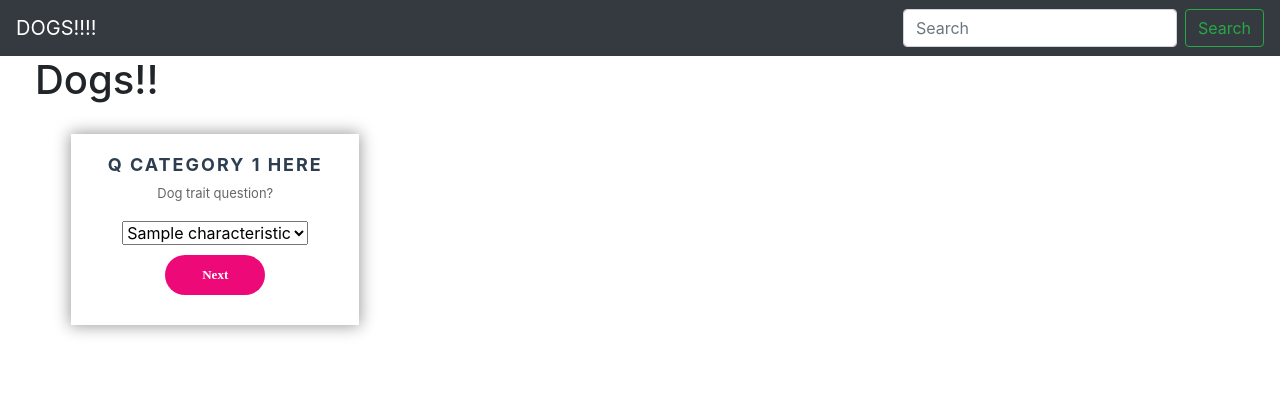
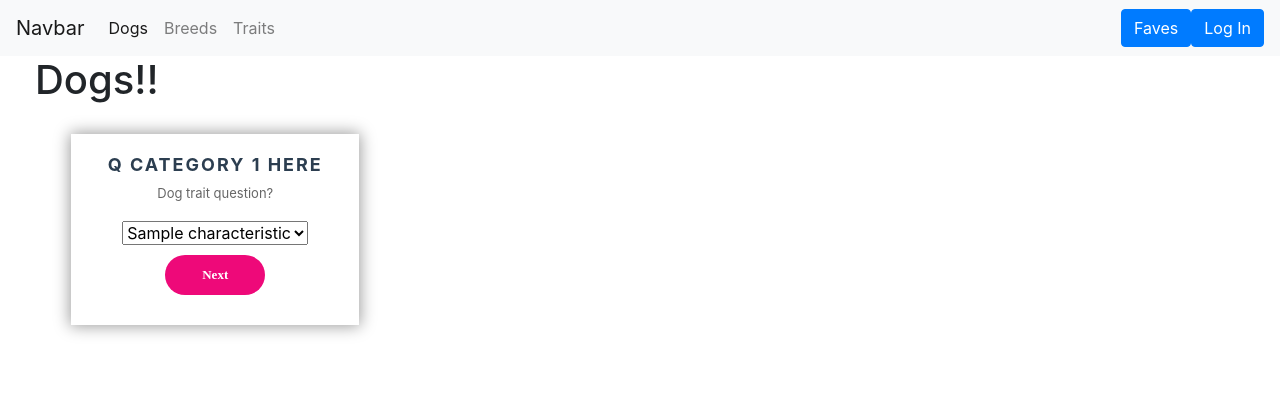
Before and after one commit to alvarezcindy/pawfectmatch, a Flask app: page / in a window 1280 px wide. Shown: the top 420 px of the page. Run offline with Flask 2, Linux system fonts and the light colour scheme; tables that the repository leaves empty hold one stand-in row (values such as "Sample post"); a database or web service that is not in the repository returns one stand-in record (values such as "Sample title"); data that the repository does not hold is empty; some libraries are stand-ins or nearby versions.

Commit message:
Added base template

```diff
--- a/static/js/breeds.js
+++ b/static/js/breeds.js
@@ -43,18 +43,18 @@ function getDogBreeds(results) {
     let response = ('<h2>Traits and dog breeds that match your preference!</h2>');
 
     console.log(search_dogs);
+    $.get('/call-api.json',
+          { search_dogs: search_dogs },
+          updateDogCards);
+
     $(".matches-container").show();
     $(".dog-quiz").toggle();
     // $("#retake-quiz").attr("hidden", false);
     $("#dog-matches").html(response);
+
     $("#top-ten-breeds").html(breeds);
     $("#top-ten-desc").html(dogs[0][1]);
-
     $("#top-ten-img").attr("src", dogs[0][2]);
-
-    $.get('/call-api.json',
-          { search_dogs: search_dogs },
-          updateDogCards);
 }
 
 function getDogTraits(evt) {
--- /dev/null
+++ b/templates/base.html
@@ -0,0 +1,51 @@
+<!DOCTYPE html>
+<html lang="en">
+
+<head>
+  <title>Pawfect Match</title>
+  <link rel="stylesheet" href="https://maxcdn.bootstrapcdn.com/bootstrap/4.0.0/css/bootstrap.min.css">
+  <script src="https://cdnjs.cloudflare.com/ajax/libs/popper.js/1.12.9/umd/popper.min.js"></script>
+  <script src="https://maxcdn.bootstrapcdn.com/bootstrap/4.0.0/js/bootstrap.min.js"></script>
+  <link rel="stylesheet" href="static/styles.css">
+</head>
+
+<body>
+<nav class="navbar navbar-expand-lg navbar-light bg-light">
+  <a class="navbar-brand" href="#">Navbar</a>
+  <button class="navbar-toggler" type="button" data-toggle="collapse" data-target="#navbarSupportedContent" aria-controls="navbarSupportedContent" aria-expanded="false" aria-label="Toggle navigation">
+    <span class="navbar-toggler-icon"></span>
+  </button>
+
+  <div class="collapse navbar-collapse" id="navbarSupportedContent">
+    <ul class="navbar-nav mr-auto">
+      <li class="nav-item active">
+        <a class="nav-link" href="#"> Dogs <span class="sr-only">(current)</span></a>
+      </li>
+      <li class="nav-item">
+        <a class="nav-link" href="#"> Breeds </a>
+      </li>
+      <li class="nav-item">
+        <a class="nav-link" href="#"> Traits </a>
+      </li>
+    </ul>
+    <div class="form-inline my-2 my-lg-0">
+        <a class="btn btn-primary" href="/faves" role="button">Faves</a>
+    </div>
+    <div class="form-inline my-2 my-lg-0">
+        <a class="btn btn-primary" href="/login" role="button">Log In</a>
+    </div>
+  </div>
+</nav>
+
+{% block content%}
+
+{% endblock %}
+
+<script src="http://code.jquery.com/jquery.js"></script>
+<script src="https://cdnjs.cloudflare.com/ajax/libs/jquery-easing/1.3/jquery.easing.min.js"></script>
+<script src="https://cdnjs.cloudflare.com/ajax/libs/popper.js/1.12.9/umd/popper.min.js"></script>
+<script src="https://maxcdn.bootstrapcdn.com/bootstrap/4.0.0/js/bootstrap.min.js"></script>
+<script src="../static/js/breeds.js"></script>
+
+</body>
+</html>
--- a/templates/index.html
+++ b/templates/index.html
@@ -1,22 +1,5 @@
-<!DOCTYPE html>
-<html lang="en">
-
-<head>
-  <title>DogMatch</title>
-  <link rel="stylesheet" href="https://maxcdn.bootstrapcdn.com/bootstrap/4.0.0/css/bootstrap.min.css">
-  <script src="https://cdnjs.cloudflare.com/ajax/libs/popper.js/1.12.9/umd/popper.min.js"></script>
-  <script src="https://maxcdn.bootstrapcdn.com/bootstrap/4.0.0/js/bootstrap.min.js"></script>
-  <link rel="stylesheet" href="static/styles.css">
-</head>
-
-<body>
-<nav class="navbar navbar-dark bg-dark justify-content-between">
-  <a class="navbar-brand" style="color:white">DOGS!!!!</a>
-  <form class="form-inline">
-    <input class="form-control mr-sm-2" type="search" placeholder="Search" aria-label="Search">
-    <button class="btn btn-outline-success my-2 my-sm-0" type="submit">Search</button>
-  </form>
-</nav>
+{% extends 'base.html' %}
+{% block content %}
 
 <div class="container-fluid" style="height:600px">
     <div class ="row">
@@ -87,7 +70,7 @@
                 <div class="col-3 top-ten" id="top-ten-breeds">
                 </div>
                 <div class="col-3 top-ten">
-                    <img id="top-ten-img" src="/static/dog.jpg">
+                    <img id="top-ten-img">
                 </div>
                 <div class="col-6" id="top-ten-desc" style="height:420px;width:550px;overflow:auto;">
                 </div>
@@ -130,11 +113,4 @@
     </div>
 </div>
 
-<script src="http://code.jquery.com/jquery.js"></script>
-<script src="https://cdnjs.cloudflare.com/ajax/libs/jquery-easing/1.3/jquery.easing.min.js"></script>
-<script src="https://cdnjs.cloudflare.com/ajax/libs/popper.js/1.12.9/umd/popper.min.js"></script>
-<script src="https://maxcdn.bootstrapcdn.com/bootstrap/4.0.0/js/bootstrap.min.js"></script>
-<script src="../static/js/breeds.js"></script>
-
-</body>
-</html>
+{% endblock %}
```
